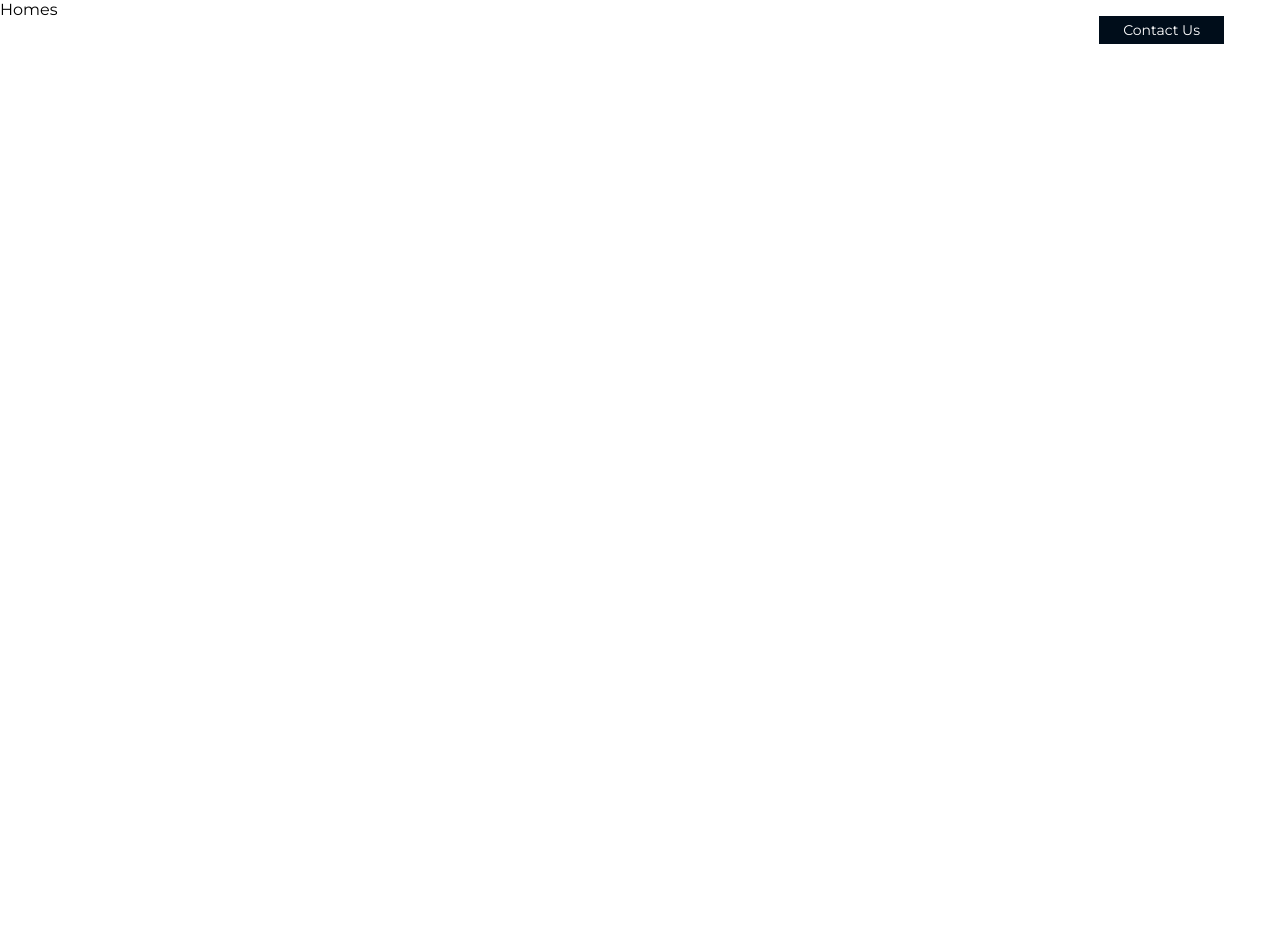
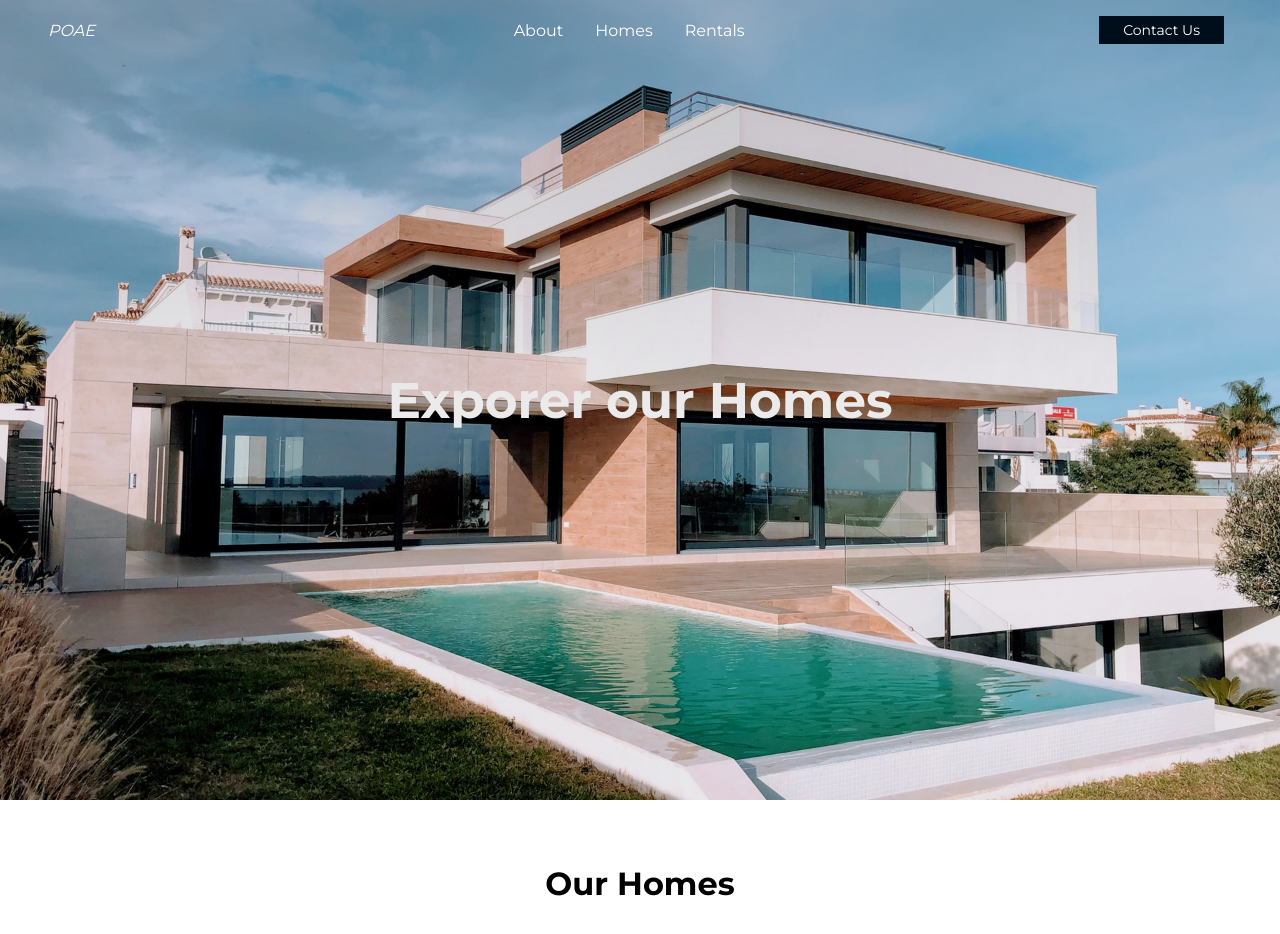
Before and after one commit to cyryll/real-estate, a React (Create React App) app: page /homes in a window 1280 px wide. Shown: the top 934 px of the page. Before the commit the page ends 800 px from the top, so only its background shows below. Built offline with nearby package versions, Linux system fonts and the light colour scheme.

Commit message:
homes page

```diff
--- /dev/null
+++ b/src/components/Cards/Cards.js
@@ -0,0 +1,33 @@
+import {
+    HeroImage,
+    HeroSection,
+    HeroSlide,
+    HeroSlider,
+    HeroWrapper,
+} from "../Hero/HeroElements"
+import {
+    CardH1,
+    CardSection,
+    ImageH1
+} from "./CardsElements"
+const Cards = () => {
+    return (
+        <>
+            <HeroSection>
+                <HeroWrapper>
+                    <HeroSlide>
+                        <HeroSlider>
+                            <HeroImage src={require('../../images/ImageOne.jpg').default} alt="img" />
+                            <ImageH1>Exporer our Homes</ImageH1>
+                        </HeroSlider>
+                    </HeroSlide>
+                </HeroWrapper>
+            </HeroSection>
+            <CardSection>
+                <CardH1>Our Homes</CardH1>
+            </CardSection>
+        </>
+    )
+}
+
+export default Cards
--- /dev/null
+++ b/src/components/Cards/CardsElements.js
@@ -0,0 +1,23 @@
+import styled from 'styled-components'
+
+export const CardSection = styled.div `
+    padding: 4rem;
+    background: #fff;
+`
+export const CardH1 = styled.h1 `
+    text-align: center;
+    color: black;
+`
+export const ImageH1 = styled.h1 `
+    text-align: center;
+    color: #fff;
+    z-index:1;
+    font-size: 50px;
+
+    @media and screen (max-width : 768px){
+        font-size: 40px;
+    }
+    @media and screen (max-width : 480px){
+        font-size: 25px;
+    }
+`
--- a/src/components/Dropdown/Dropdown.js
+++ b/src/components/Dropdown/Dropdown.js
@@ -1,5 +1,6 @@
 import { menuData } from "../../data/MenuData"
 import { Button } from "../Button"
+import { Logo } from "../Navbar/NavbarElements"
 import {
     BtnWrap,
     CloseIcon,
@@ -13,6 +14,7 @@ import {
 const Dropdown = ({toggle, isOpen}) => {
     return (
         <DropdownContainer isOpen={isOpen} onClick={toggle}>
+            <Logo to="/">POAE</Logo>
             <Icon onClick={toggle}>
                 <CloseIcon />
             </Icon>
--- a/src/components/Navbar/NavbarElements.js
+++ b/src/components/Navbar/NavbarElements.js
@@ -34,8 +34,8 @@ export const MenuBars = styled(FaBars)
     @media screen and (max-width: 768px) {
         display: block;
         width: 30px;
-        // height: 30px:
-        // transform: translateY(-50%, 100%)
+        height: 30px:
+        transform: translateY(-50%, 100%)
     }
 `
 export const NavMenu = styled.div `
--- a/src/data/SliderData.js
+++ b/src/data/SliderData.js
@@ -3,8 +3,7 @@ import ImageTwo from '../images/ImageTwo.jpg'
 import ImageThree from '../images/ImageThree.jpg'
 import ImageFour from '../images/ImageFour.jpg'
 
-export const SliderData = [
-    {
+export const SliderData = [{
         title: "Luxury Villa in Mombasa, Kenya",
         price: 'Ksh 30,500,000',
         path: '/homes',
--- a/src/pages/Homes.js
+++ b/src/pages/Homes.js
@@ -1,8 +1,10 @@
+import Cards from "../components/Cards/Cards"
+
 const Homes = () => {
     return (
-        <div>
-            Homes
-        </div>
+        <>
+        <Cards/>
+        </>
     )
 }
 
```
Also changed, not shown: 1 other file (tests, documents, lock files or other folders).
